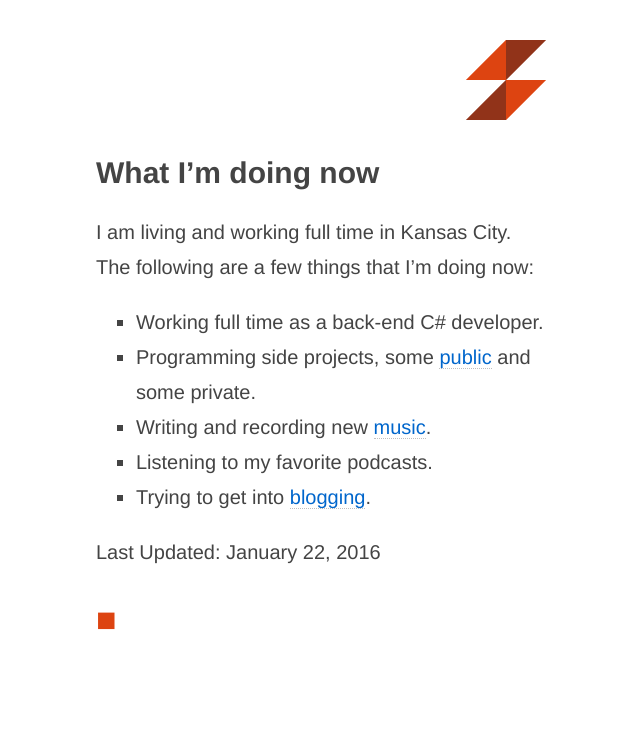
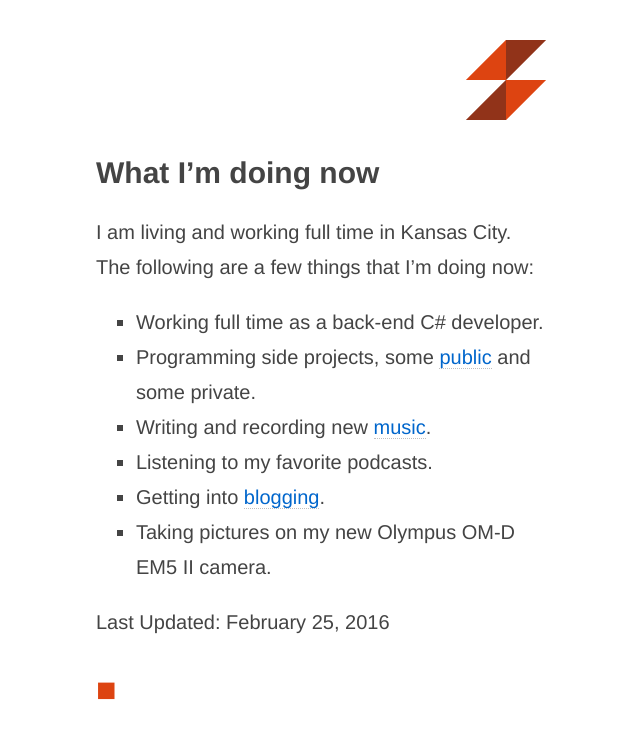
Before and after one commit to Dejital/dejital.github.com, a Jekyll site: the page built from now.md, in a window 1280 px wide. Shown: the top 739 px of the page, without its empty margins (319-959 px from the left). Built offline with Jekyll 4.4.1, drawn with Linux system fonts in a browser that asks for light colours.

Commit message:
Update now page

```diff
--- a/assets/css/screen.css
+++ b/assets/css/screen.css
@@ -31,7 +31,6 @@ body {
 
 nav {
     font-size: small;
-    margin: 0.5em 0;
 }
 
 .next {
--- a/now.md
+++ b/now.md
@@ -13,6 +13,7 @@ few things that I'm doing now:
 - Programming side projects, some [public](https://github.com/Dejital) and some private.
 - Writing and recording new [music](https://soundcloud.com/dejital).
 - Listening to my favorite podcasts.
-- Trying to get into [blogging](/blog/).
+- Getting into [blogging](/blog/).
+- Taking pictures on my new Olympus OM-D EM5 II camera.
 
-Last Updated: January 22, 2016
+Last Updated: February 25, 2016
```
